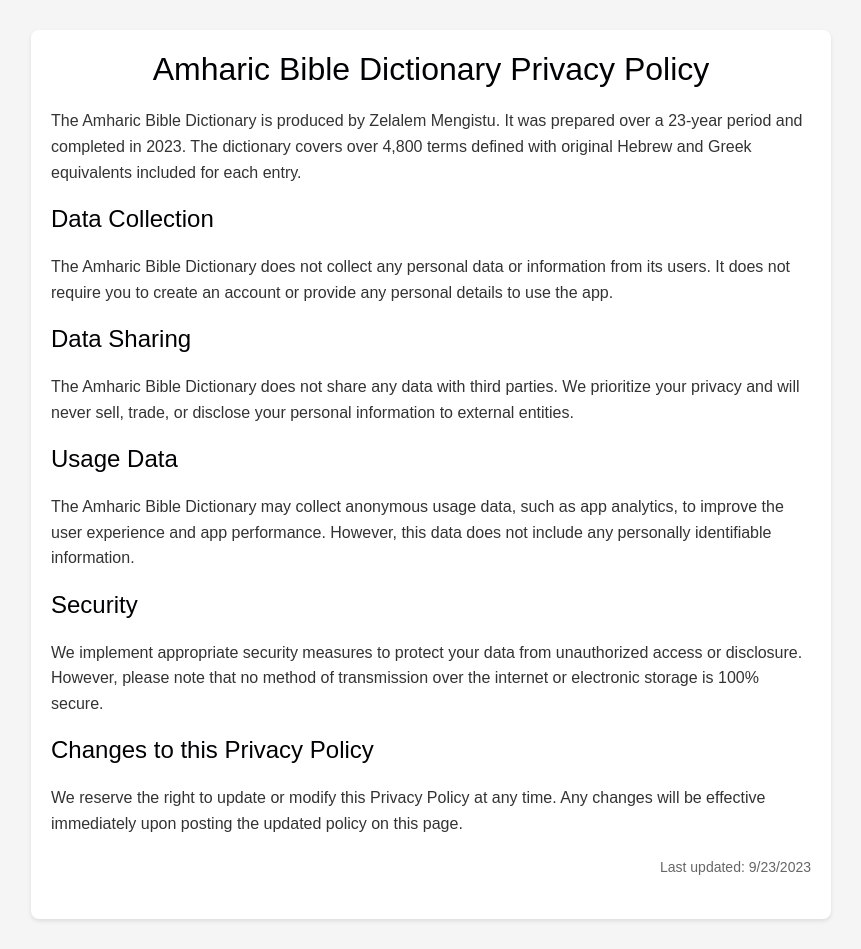
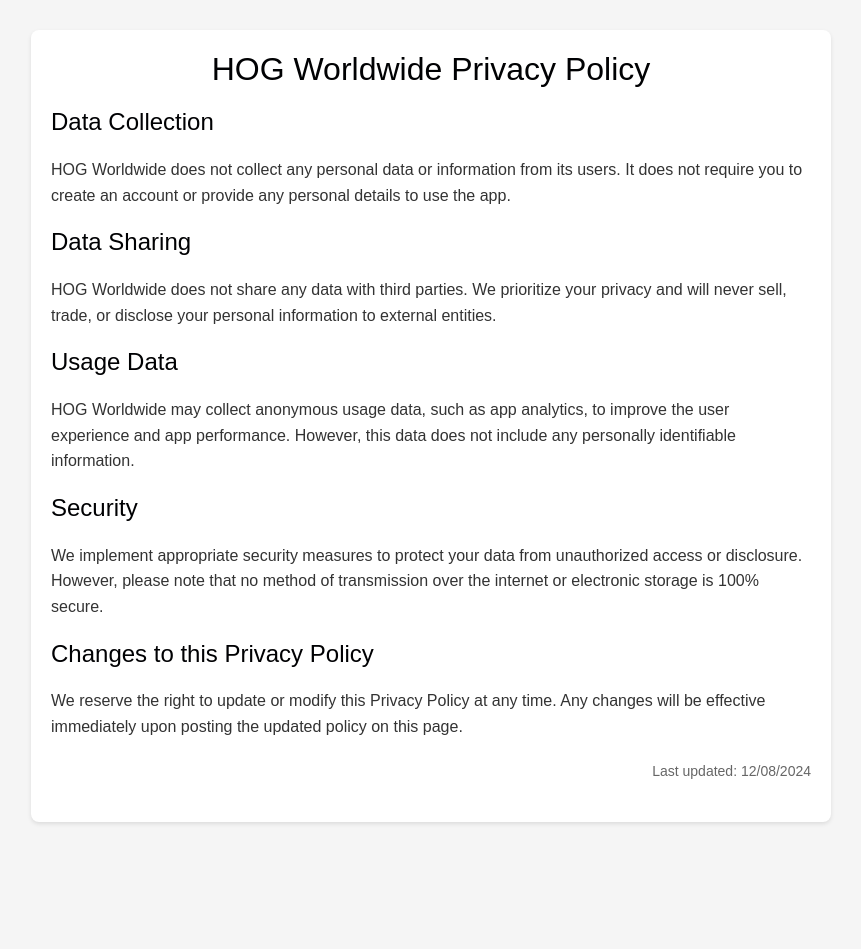
Before and after one commit to Abenezerfikadu/hog-privacy-policy, a plain HTML site: page index.html in a window 1280 px wide. Shown: the whole page, without its empty margins (209-1070 px from the left). After the commit the page ends 852 px from the top, so only its background shows below. Drawn offline with nearby package versions, Linux system fonts and the light colour scheme.

Commit message:
Update index.html

```diff
--- a/index.html
+++ b/index.html
@@ -3,7 +3,7 @@
 <head>
   <meta charset="UTF-8">
   <meta name="viewport" content="width=device-width, initial-scale=1.0">
-  <title>Amharic Bible Dictionary - Privacy Policy</title>
+  <title>HOG Worldwide - Privacy Policy</title>
   <link rel="stylesheet" href="https://stackpath.bootstrapcdn.com/bootstrap/4.5.2/css/bootstrap.min.css">
   <style>
     body {
@@ -50,25 +50,21 @@
 </head>
 <body>
   <div class="container">
-    <h1 class="text-center">Amharic Bible Dictionary Privacy Policy</h1>
-
-    <p>
-      The Amharic Bible Dictionary is produced by Zelalem Mengistu. It was prepared over a 23-year period and completed in 2023. The dictionary covers over 4,800 terms defined with original Hebrew and Greek equivalents included for each entry.
-    </p>
+    <h1 class="text-center">HOG Worldwide Privacy Policy</h1>
 
     <h2>Data Collection</h2>
     <p>
-      The Amharic Bible Dictionary does not collect any personal data or information from its users. It does not require you to create an account or provide any personal details to use the app.
+     HOG Worldwide does not collect any personal data or information from its users. It does not require you to create an account or provide any personal details to use the app.
     </p>
 
     <h2>Data Sharing</h2>
     <p>
-      The Amharic Bible Dictionary does not share any data with third parties. We prioritize your privacy and will never sell, trade, or disclose your personal information to external entities.
+      HOG Worldwide does not share any data with third parties. We prioritize your privacy and will never sell, trade, or disclose your personal information to external entities.
     </p>
 
     <h2>Usage Data</h2>
     <p>
-      The Amharic Bible Dictionary may collect anonymous usage data, such as app analytics, to improve the user experience and app performance. However, this data does not include any personally identifiable information.
+      HOG Worldwide may collect anonymous usage data, such as app analytics, to improve the user experience and app performance. However, this data does not include any personally identifiable information.
     </p>
 
     <h2>Security</h2>
@@ -81,7 +77,7 @@
       We reserve the right to update or modify this Privacy Policy at any time. Any changes will be effective immediately upon posting the updated policy on this page.
     </p>
 
-    <p class="last-updated text-right">Last updated: 9/23/2023</p>
+    <p class="last-updated text-right">Last updated: 12/08/2024</p>
   </div>
   <script src="https://code.jquery.com/jquery-3.5.1.slim.min.js"></script>
   <script src="https://cdn.jsdelivr.net/npm/@popperjs/core@2.5.4/dist/umd/popper.min.js"></script>
```
